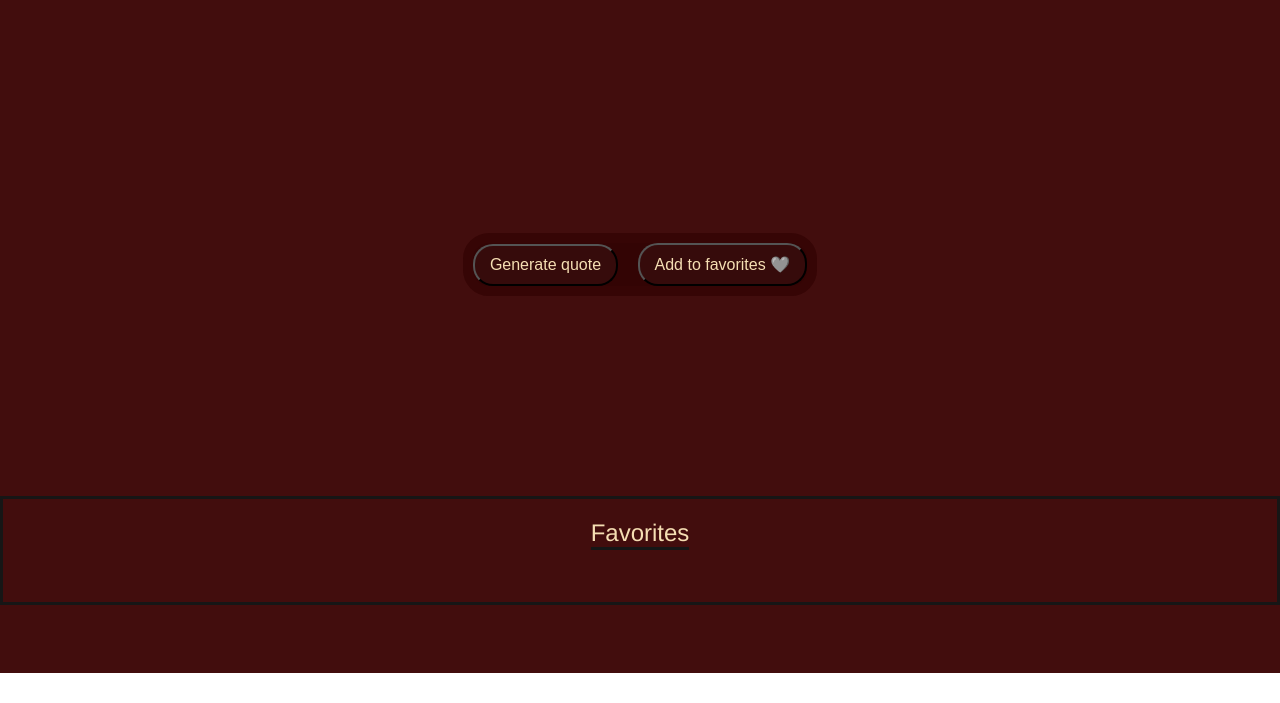
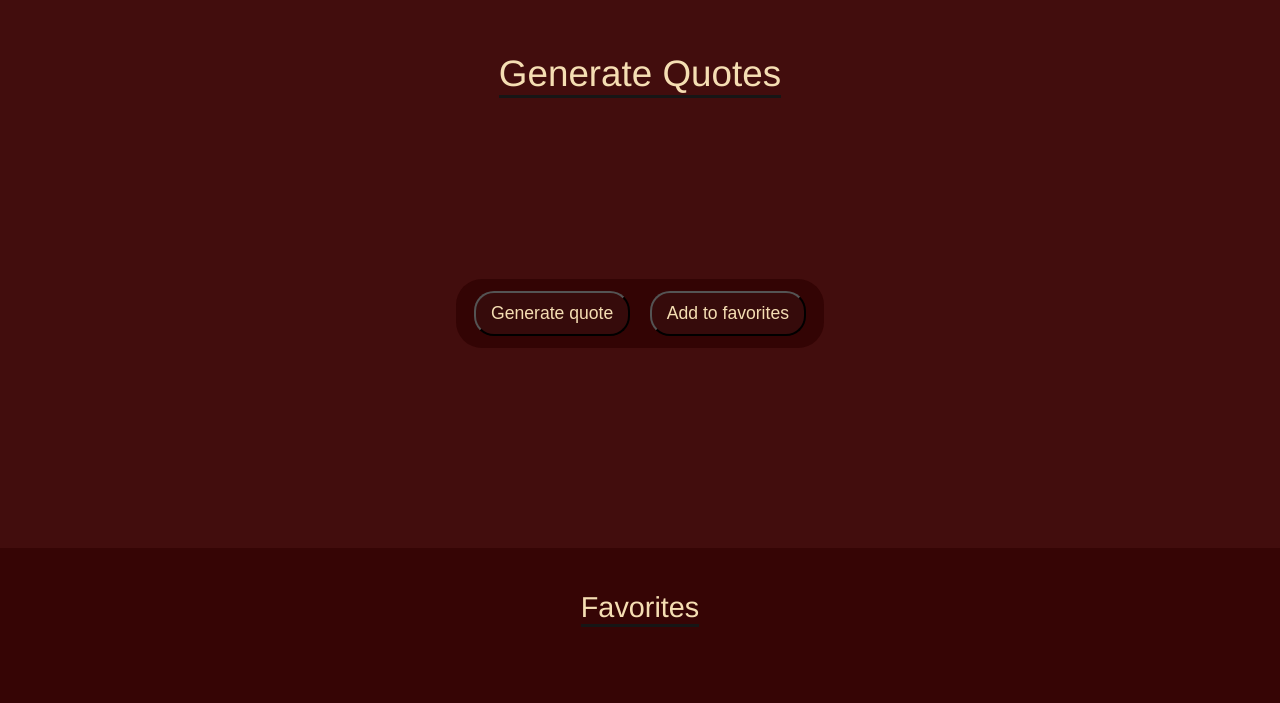
Before and after one commit to ellinorjohansson/quote-generator, a website built with Vite: page index.html in a window 1280 px wide. Shown: the part 127-830 px from the top of the page. Before the commit the page ends 800 px from the top, so only its background shows below. Built offline with nearby package versions, Linux system fonts and the light colour scheme.

Commit message:
💄add style to page

```diff
--- a/index.html
+++ b/index.html
@@ -9,10 +9,11 @@
   <body>
     <main>
       <section class="quote-section">
+        <h1>Generate Quotes</h1>
         <p id="quoteDisplay" class="quote-display"></p>
         <div class="buttons">
           <button id="quoteButton" class="quote-button">Generate quote </button>
-          <button id="favoriteButton" class="favorites-button">Add to favorites 🩶</button>
+          <button id="favoriteButton" class="favorites-button">Add to favorites</button>
         </div>
       </section>
       <section class="favorites-section">
--- a/src/scss/_base.scss
+++ b/src/scss/_base.scss
@@ -2,12 +2,19 @@ body {
 	font-family:'Franklin Gothic Medium', 'Arial Narrow', Arial, sans-serif;
 	margin: 0;
 	padding: 0;
-	height: 100vh;
+	background-color: rgb(66, 13, 13);
 }
 
-main {
-	background-color: rgb(66, 13, 13);
-	height: 100%;
+
+h1 {
+	color: wheat;
+	display: flex;
+	align-items: center;
+	justify-content: center;
+	margin-top: 180px;
+	font-weight: 100;
+	font-size: 2.3rem;
+	border-bottom: 3px solid rgb(22, 22, 22);
 }
 
 .quote-section {
@@ -19,15 +26,16 @@ main {
 
 .quote-display {
 	color: wheat;
-	font-size: 1rem;
+	font-size: 1.1rem;
   margin: 60px;
-	margin-top: 300px;
+	margin-top: 90px;
+	text-align: center;
 }
 
 .buttons {
-	border: 10px solid rgb(54, 5, 5);
 	border-radius: 26px;
 	background-color: rgb(51, 4, 4);
+	padding: 12px 18px;
 }
 
 .quote-button {
@@ -35,7 +43,7 @@ main {
 	border-radius: 20px;
 	padding: 10px 15px;
 	color: wheat;
-	font-size: 1rem;
+	font-size: 1.1rem;
 	margin-right: 15px;
 	cursor: pointer;
 	&:hover {
@@ -48,7 +56,7 @@ main {
 	border-radius: 20px;
 	padding: 10px 15px;
 	color: wheat;
-	font-size: 1rem;
+	font-size: 1.1rem;
 	cursor: pointer;
 	&:hover {
 		background-color: rgb(66, 13, 13);
@@ -59,17 +67,20 @@ main {
 	display: flex;
 	align-items: center;
 	flex-direction: column;
-	border: 3px solid rgb(22, 22, 22);
 	margin-top: 200px;
+	background-color: rgb(54, 5, 5);
+	padding: 20px;
 }
 
 .favorites-header {
 	color: wheat;
 	border-bottom: 3px solid rgb(22, 22, 22);
 	font-weight: 100;
+	font-size: 1.8rem;
 }
 
 .favorite-quote {
 	color: wheat;
 	font-size: 1rem;
+	line-height: 25px;
 }
```
